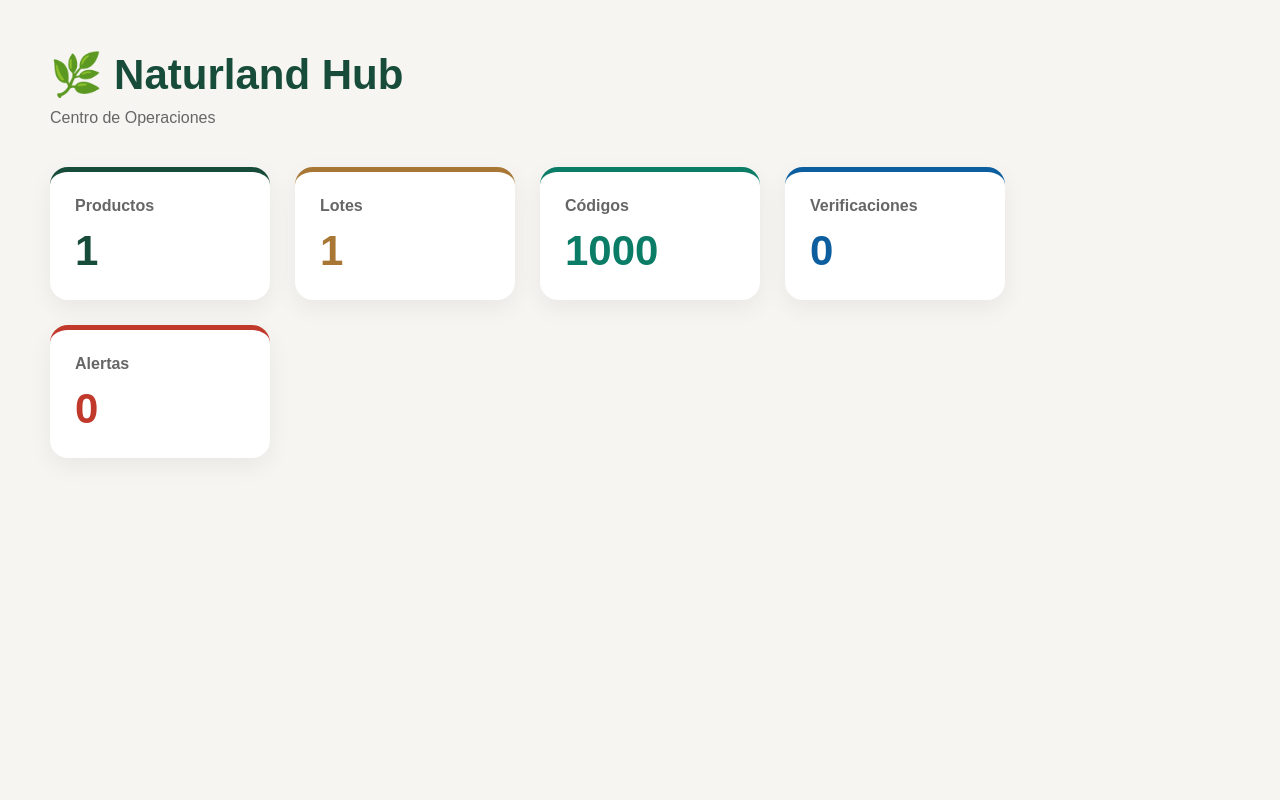
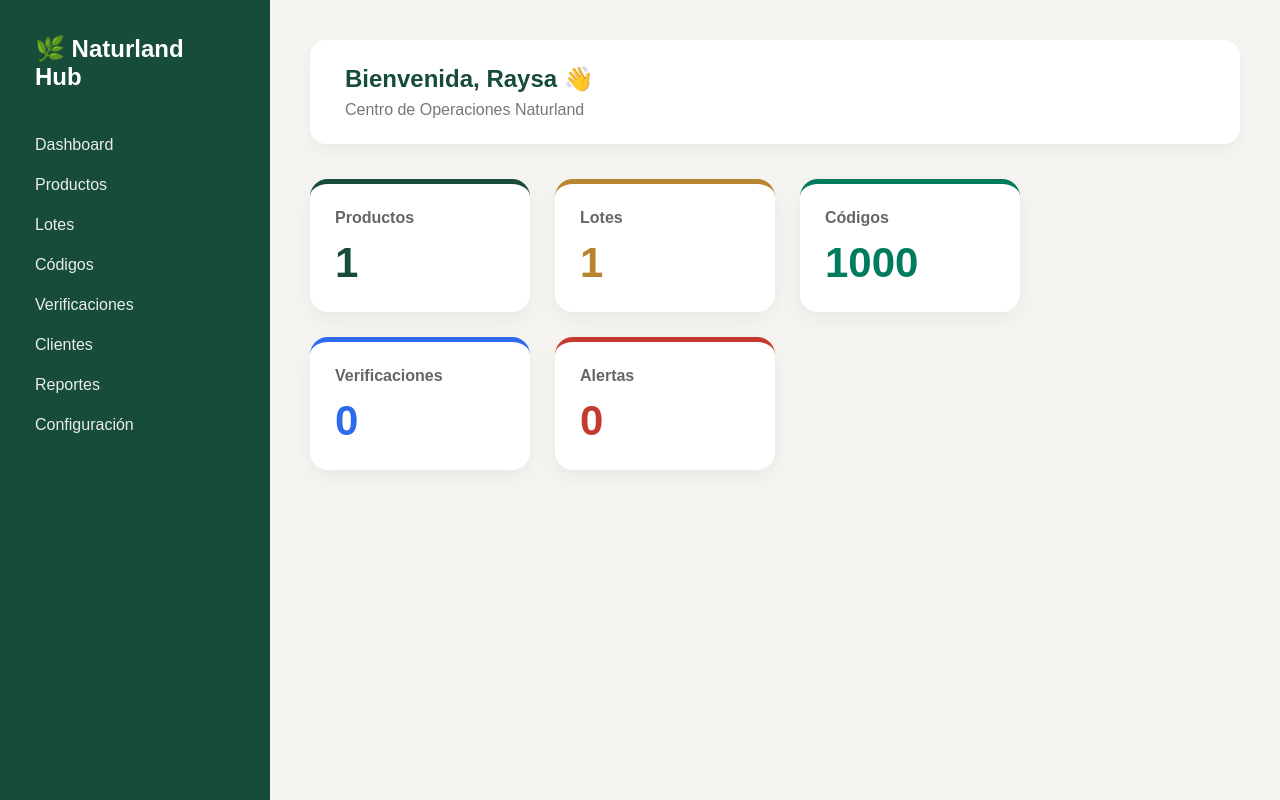
Before and after one commit to raycc17/Naturland-Verify, a React (Vite) app: page /admin in a window 1280 px wide. Built offline with nearby package versions, Linux system fonts and the light colour scheme.

Commit message:
Update Admin.jsx

```diff
--- a/src/pages/Admin.jsx
+++ b/src/pages/Admin.jsx
@@ -1,41 +1,34 @@
+import Sidebar from "../components/Sidebar";
+import Topbar from "../components/Topbar";
 import DashboardCard from "../components/DashboardCard";
 
 export default function Admin() {
 
   return (
 
-    <main
+    <div
       style={{
-        minHeight: "100vh",
-        background: "#F6F5F1",
-        padding: "50px"
+        display:"flex",
+        background:"#F6F5F1"
       }}
     >
 
-      <h1
+      <Sidebar/>
+
+      <main
         style={{
-          color: "#184C3A",
-          fontSize: "42px",
-          marginBottom: "10px"
+          flex:1,
+          padding:"40px"
         }}
       >
-        🌿 Naturland Hub
-      </h1>
 
-      <p
-        style={{
-          color: "#666",
-          marginBottom: "40px"
-        }}
-      >
-        Centro de Operaciones
-      </p>
+        <Topbar/>
 
         <div
           style={{
-          display: "flex",
-          gap: "25px",
-          flexWrap: "wrap"
+            display:"flex",
+            gap:"25px",
+            flexWrap:"wrap"
           }}
         >
 
@@ -47,31 +40,33 @@ export default function Admin() {
           <DashboardCard
             title="Lotes"
             value="1"
-          color="#A97735"
+            color="#B88430"
           />
 
           <DashboardCard
             title="Códigos"
             value="1000"
-          color="#0B7C66"
+            color="#007B5E"
           />
 
           <DashboardCard
             title="Verificaciones"
             value="0"
-          color="#0C5E9E"
+            color="#2C6BED"
           />
 
           <DashboardCard
             title="Alertas"
             value="0"
-          color="#C0392B"
+            color="#C53A2F"
           />
 
         </div>
 
       </main>
 
+    </div>
+
   );
 
 }
```
Lines whose indentation alone changed are shown as unchanged.
